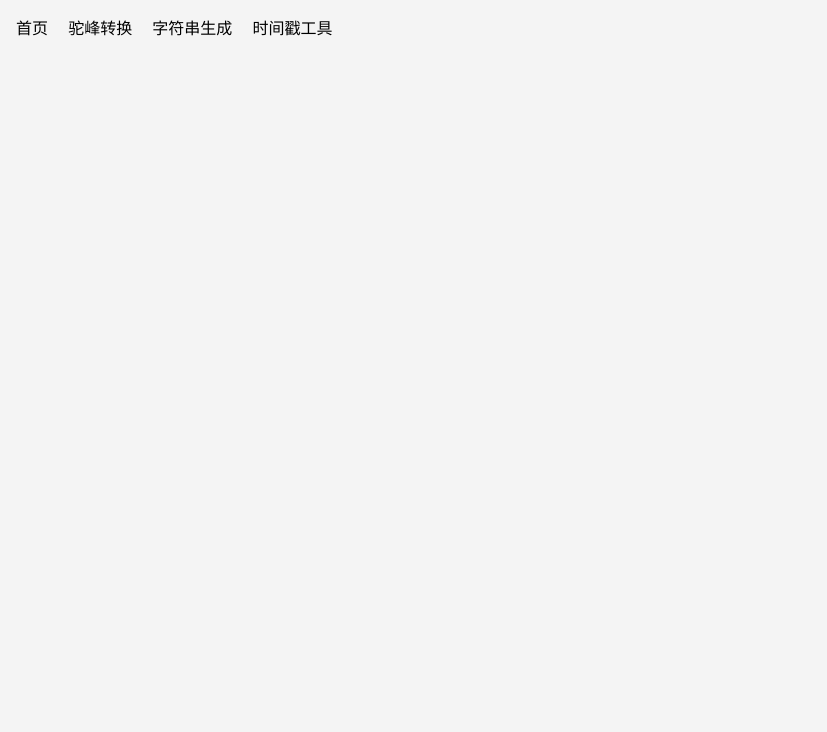
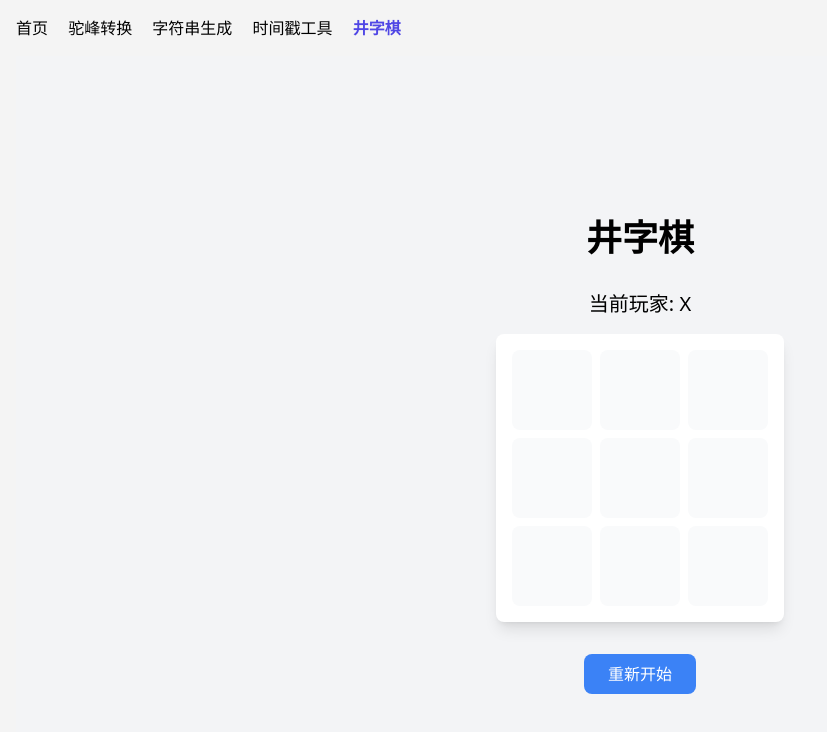
Before and after one commit to bitdan/Hump-Conversion, a Vue app: page /ticTacToe in a window 1280 px wide. Before the commit this address had no page. Shown: the top 732 px of the page, without its empty margins (0-827 px from the left). Built offline with nearby package versions, Linux system fonts and the light colour scheme.

Commit message:
feat(router): 添加井字棋页面路由

```diff
--- /dev/null
+++ b/src/components/TicTacToe.vue
@@ -0,0 +1,82 @@
+<template>
+  <div class="flex flex-col items-center justify-center min-h-screen bg-gray-100">
+    <h1 class="text-4xl font-bold mb-8">井字棋</h1>
+
+    <div class="mb-4 text-xl">
+      <p v-if="winner">获胜者: {{ winner }}</p>
+      <p v-else-if="isDraw">平局!</p>
+      <p v-else>当前玩家: {{ currentPlayer }}</p>
+    </div>
+
+    <div class="grid grid-cols-3 gap-2 bg-white p-4 rounded-lg shadow-lg">
+      <button
+        v-for="(cell, index) in board"
+        :key="index"
+        @click="makeMove(index)"
+        :disabled="cell !== null || winner || isDraw"
+        class="w-20 h-20 text-4xl font-bold bg-gray-50 hover:bg-gray-100 border rounded-lg focus:outline-none disabled:opacity-75"
+      >
+        {{ cell }}
+      </button>
+    </div>
+
+    <button
+      @click="resetGame"
+      class="mt-8 px-6 py-2 bg-blue-500 text-white rounded-lg hover:bg-blue-600 focus:outline-none"
+    >
+      重新开始
+    </button>
+  </div>
+</template>
+
+<script setup>
+import { ref, computed } from 'vue'
+
+// 初始化棋盘
+const board = ref(Array(9).fill(null))
+const currentPlayer = ref('X')
+const winner = ref(null)
+
+// 检查是否获胜的组合
+const winningCombinations = [
+  [0, 1, 2], [3, 4, 5], [6, 7, 8], // 横向
+  [0, 3, 6], [1, 4, 7], [2, 5, 8], // 纵向
+  [0, 4, 8], [2, 4, 6] // 对角线
+]
+
+// 检查是否平局
+const isDraw = computed(() => {
+  return !winner.value && board.value.every(cell => cell !== null)
+})
+
+// 检查是否获胜
+const checkWinner = () => {
+  for (const combination of winningCombinations) {
+    const [a, b, c] = combination
+    if (
+      board.value[a] &&
+      board.value[a] === board.value[b] &&
+      board.value[a] === board.value[c]
+    ) {
+      winner.value = board.value[a]
+      return
+    }
+  }
+}
+
+// 落子
+const makeMove = (index) => {
+  if (board.value[index] === null && !winner.value) {
+    board.value[index] = currentPlayer.value
+    checkWinner()
+    currentPlayer.value = currentPlayer.value === 'X' ? 'O' : 'X'
+  }
+}
+
+// 重置游戏
+const resetGame = () => {
+  board.value = Array(9).fill(null)
+  currentPlayer.value = 'X'
+  winner.value = null
+}
+</script>
--- a/src/router/index.js
+++ b/src/router/index.js
@@ -3,6 +3,7 @@ import Home from '../components/Home.vue'
 import CaseConverter from '../components/CaseConverter.vue'
 import StringGenerator from "../components/StringGenerator.vue";
 import TimestampTool from '../components/TimestampTool.vue'
+import TicTacToe from '../components/TicTacToe.vue'
 
 const routes = [
     {
@@ -34,6 +35,12 @@ const routes = [
         meta: {
             title: '时间戳工具'
         }
+    },
+    {
+        path: '/ticTacToe',
+        name: 'TicTacToe',
+        component: TicTacToe,
+        meta: { title: '井字棋' }
     }
 ]
 
```
